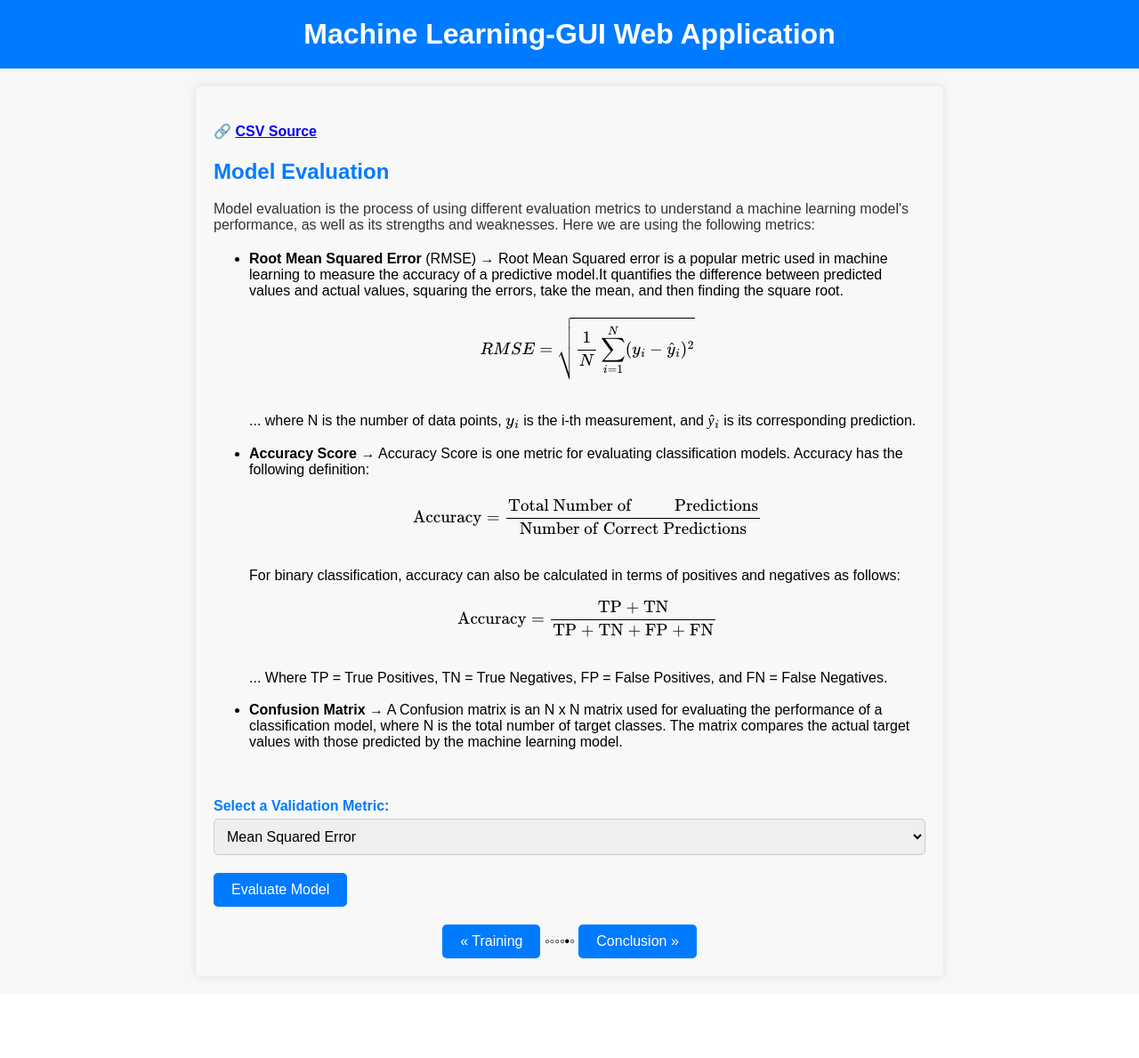
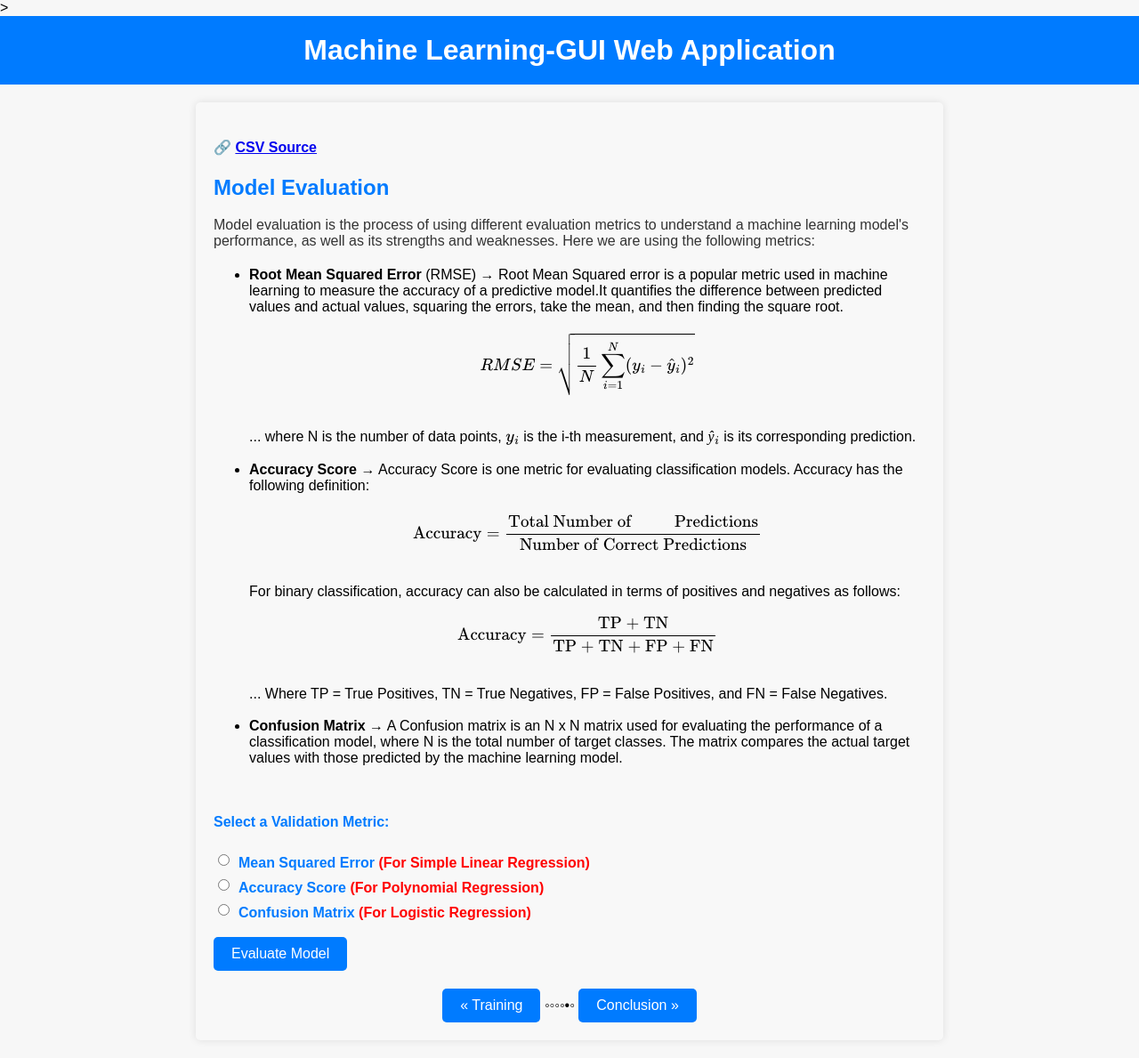
Before and after one commit to jbonda/ml-workflow-pipeline, a Flask app: page /evaluation in a window 1280 px wide. Shown: the whole page at 89% size. Before the commit the page ends 1101 px from the top, so only its background shows below. Run offline with Flask 3, Linux system fonts and the light colour scheme.

Commit message:
Update evaluation.html
Drop Down to Radio Buttons.
#41

```diff
--- a/ML_GUI/templates/evaluation.html
+++ b/ML_GUI/templates/evaluation.html
@@ -92,6 +92,17 @@
       .button:hover {
         background-color: #0056b3;
       }
+      .radio-container {
+        display: flex;
+        align-items: center;
+      }
+
+     .radio-button {
+        margin-right: 10px;
+      }
+     .orange-label {
+        color: orange;
+    }
     </style>
   </head>
   <script src="https://polyfill.io/v3/polyfill.min.js?features=es6"></script>
@@ -99,6 +110,14 @@
     id="MathJax-script"
     async
     src="https://cdn.jsdelivr.net/npm/mathjax@3/es5/tex-mml-chtml.js"
+  <script>
+    function handleRadioChange(selectedRadio) {
+        var radios = document.getElementsByName('evaluation_metric');
+        for (var i = 0; i < radios.length; i++) {
+            radios[i].disabled = (radios[i] !== selectedRadio);
+        }
+    }
+  </script>
   ></script>
   <body>
     <h1>Machine Learning-GUI Web Application</h1>
@@ -154,14 +173,27 @@
       <br />
 
       <form method="POST" action="/evaluate_model">
-        <label for="evaluation_metric">Select a Validation Metric:</label>
-        <select name="evaluation_metric" id="evaluation_metric">
-          <option value="mean_squared_error">Mean Squared Error</option>
-          <option value="accuracy_score">Accuracy Score</option>
-          <option value="confusion_matrix">Confusion Matrix</option>
-        </select>
+    <label>Select a Validation Metric:</label><br>
 
-        <input type="submit" value="Evaluate Model" />
+    <div class="radio-container">
+        <input type="radio" class="radio-button" name="evaluation_metric" id="mean_squared_error" value="mean_squared_error" onchange="handleRadioChange(this)">
+        <label for="mean_squared_error">Mean Squared Error <FONT COLOR="#FF0000"> (For Simple Linear Regression) </FONT></label><br>
+    </div>
+
+    <div class="radio-container">
+        <input type="radio" class="radio-button" name="evaluation_metric" id="accuracy_score" value="accuracy_score" onchange="handleRadioChange(this)">
+        <label for="accuracy_score">Accuracy Score <FONT COLOR="#FF0000"> (For Polynomial Regression) </FONT> </label><br>
+    </div>
+
+    <div class="radio-container">
+        <input type="radio" class="radio-button" name="evaluation_metric" id="confusion_matrix" value="confusion_matrix" onchange="handleRadioChange(this)">
+        <label for="confusion_matrix">Confusion Matrix <FONT COLOR="#FF0000"> (For Logistic Regression) </FONT> </label><br>
+    </div>
+    <br>
+
+    <input type="submit" value="Evaluate Model" />
+
+    </br>
       </form>
 
       <div class="status-bar" id="status-bar">
```
